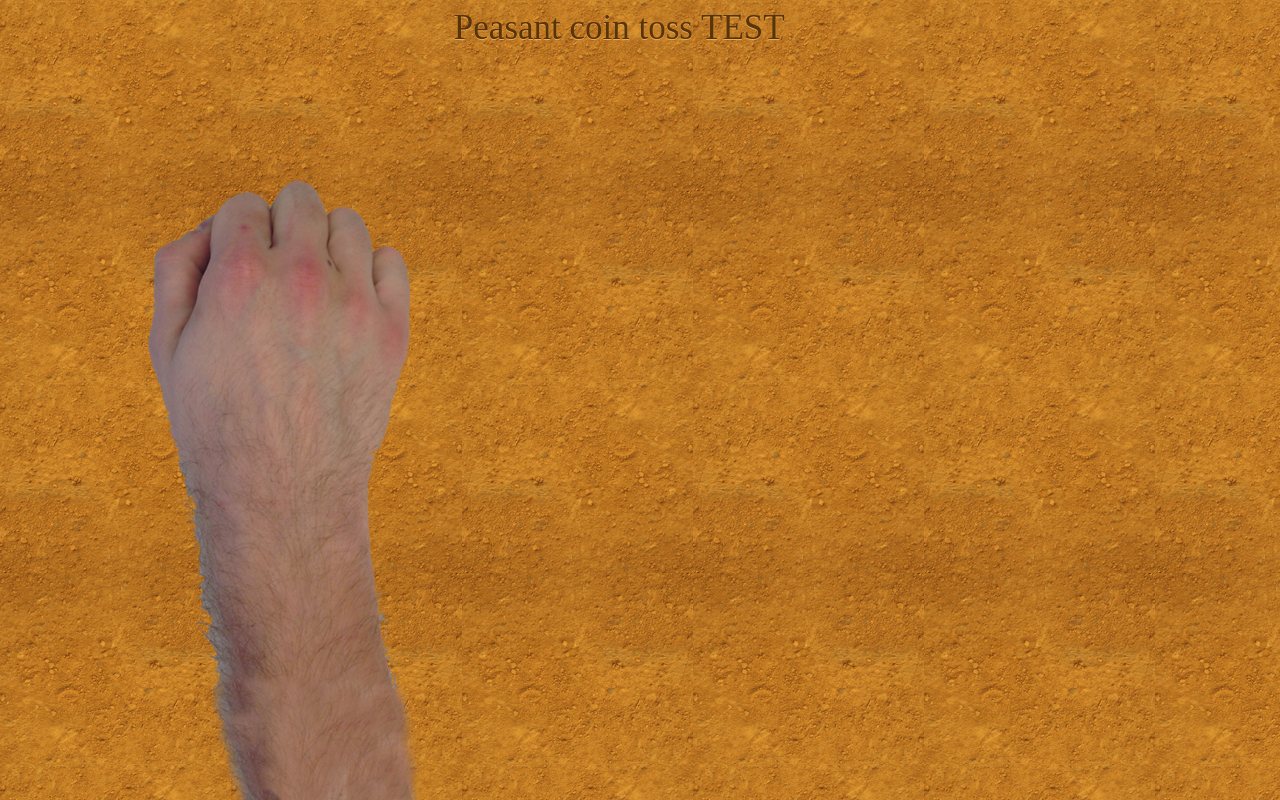
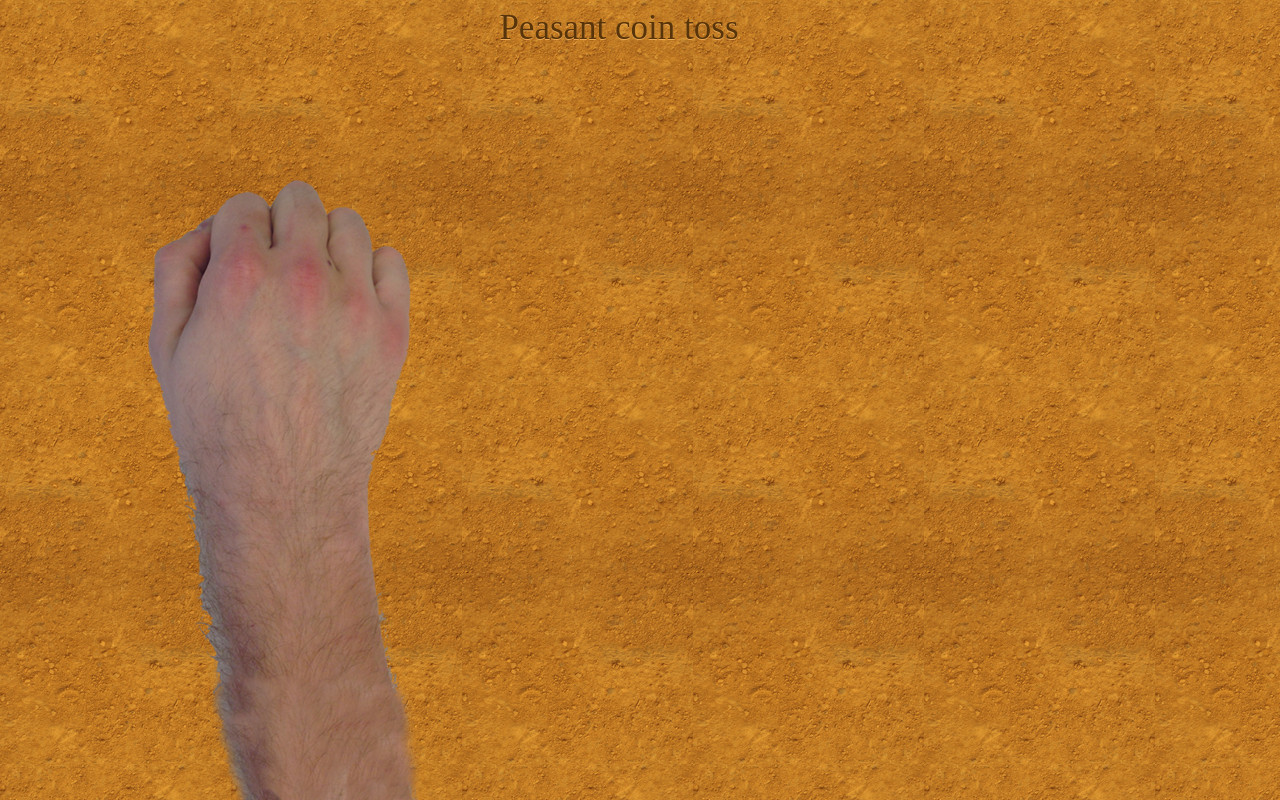
Before and after one commit to alexbrendon/coin_toss, a plain HTML site: page index.html in a window 1280 px wide. Shown: the top 800 px of the page. Drawn offline with Linux system fonts and the light colour scheme; a web font is replaced by a local one.

Commit message:
removing test

```diff
--- a/index.html
+++ b/index.html
@@ -17,7 +17,7 @@
 
 
 	<h1>
-		Peasant coin toss TEST
+		Peasant coin toss
 		<a href="" id="clear">Reset</a>
 	</h1>
 
```
